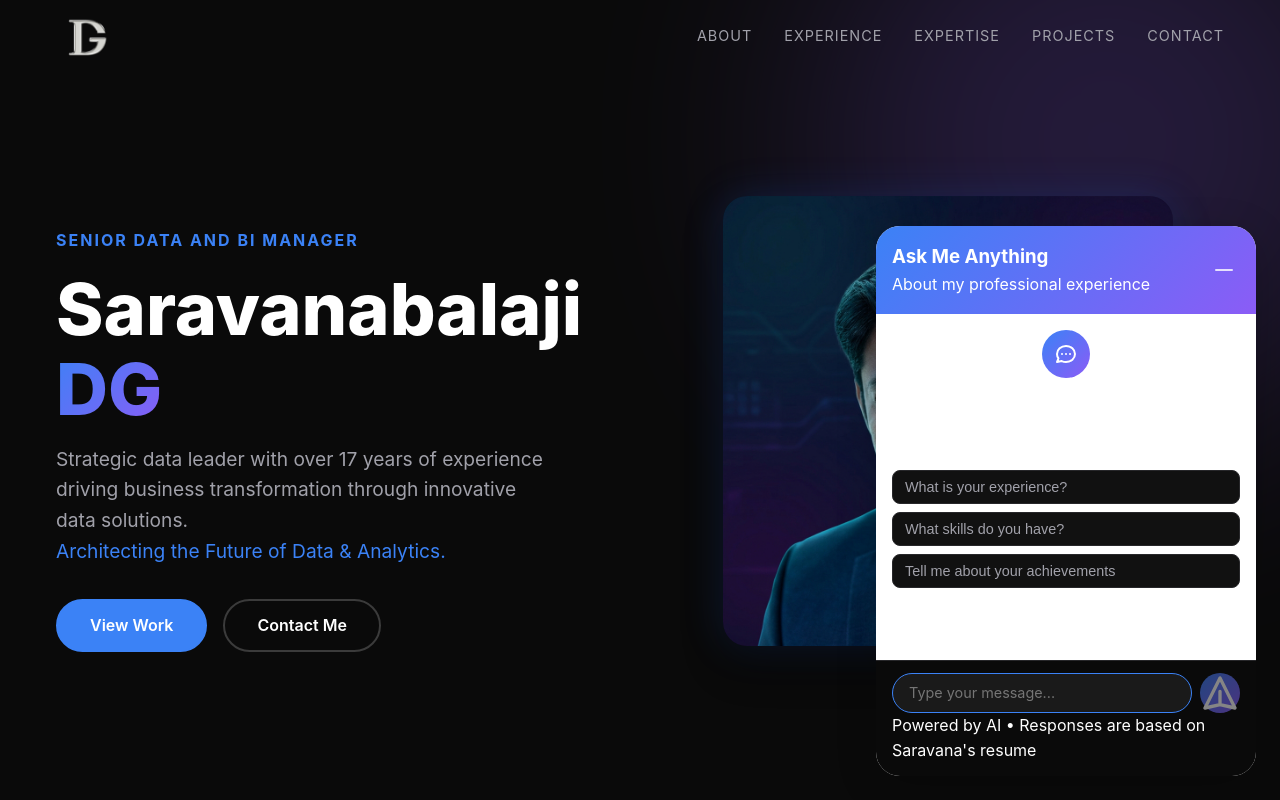
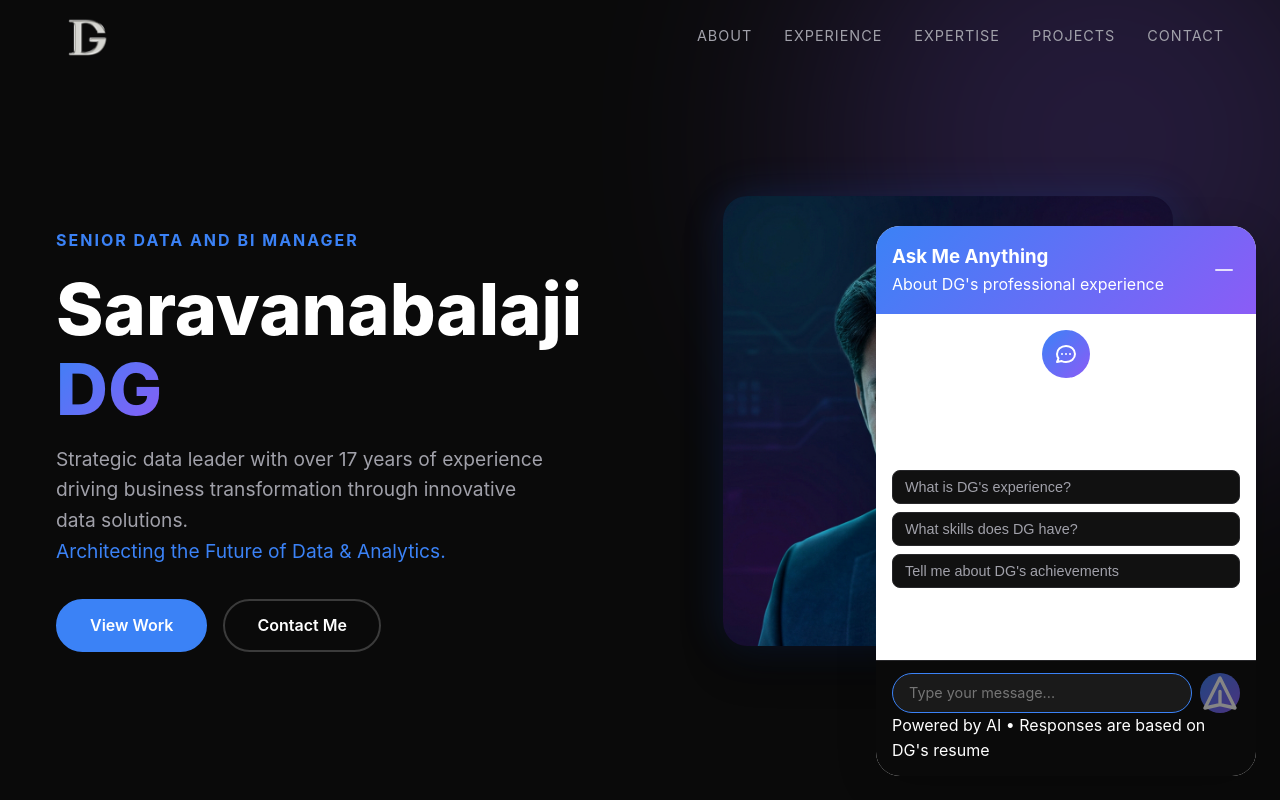
Before and after one commit to saruparu/portfolio-website, a React (Vite) app: page / in a window 1280 px wide. Both pictures are taken after a click on the button "Open chat". Shown: the top 800 px of the page. Built offline with nearby package versions, Linux system fonts and the light colour scheme.

Commit message:
Update chatbot text to reference DG throughout

```diff
--- a/src/components/ChatWidget.jsx
+++ b/src/components/ChatWidget.jsx
@@ -200,7 +200,7 @@ const ChatWidget = () => {
 
                                 <div>
                                     <h3 className="text-white font-semibold text-sm">Ask Me Anything</h3>
-                                    <p className="text-blue-100 text-xs">About my professional experience</p>
+                                    <p className="text-blue-100 text-xs">About DG's professional experience</p>
                                 </div>
                             </div>
                             <button
@@ -247,16 +247,16 @@ const ChatWidget = () => {
                                         </svg>
                                     </div>
                                     <h4 className="text-gray-800 dark:text-white font-semibold mb-2">
-                                        Hi! I'm Saravana's AI Assistant
+                                        Hi! I'm DG's AI Assistant
                                     </h4>
                                     <p className="text-gray-500 dark:text-gray-400 text-sm mb-4">
-                                        Ask me about his experience, skills, or achievements!
+                                        Ask me about DG's experience, skills, or achievements!
                                     </p>
                                     <div className="space-y-2">
                                         {[
-                                            'What is your experience?',
-                                            'What skills do you have?',
-                                            'Tell me about your achievements',
+                                            'What is DG\'s experience?',
+                                            'What skills does DG have?',
+                                            'Tell me about DG\'s achievements',
                                         ].map((suggestion) => (
                                             <button
                                                 key={suggestion}
@@ -363,7 +363,7 @@ const ChatWidget = () => {
                                 </button>
                             </div>
                             <p className="text-xs text-gray-400 text-center mt-2">
-                                Powered by AI • Responses are based on Saravana's resume
+                                Powered by AI • Responses are based on DG's resume
                             </p>
                         </div>
                     </motion.div>
```
